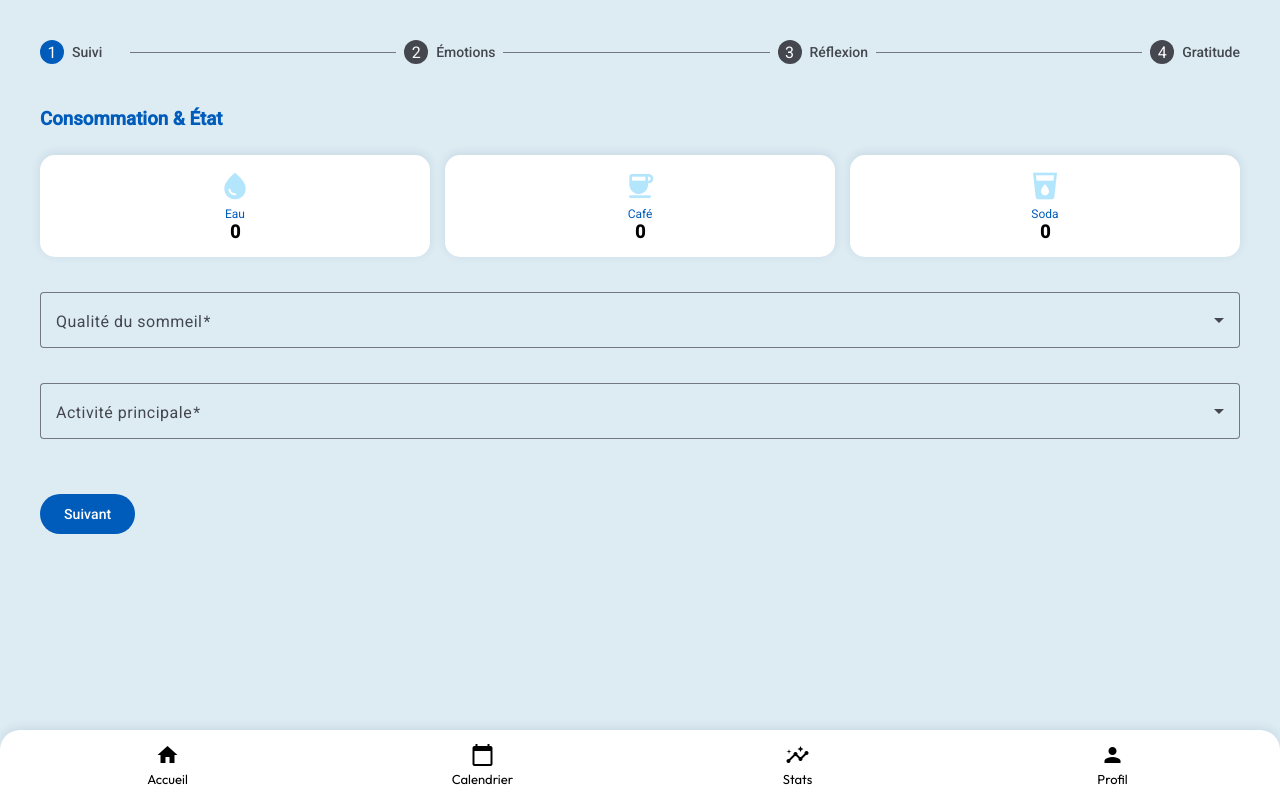
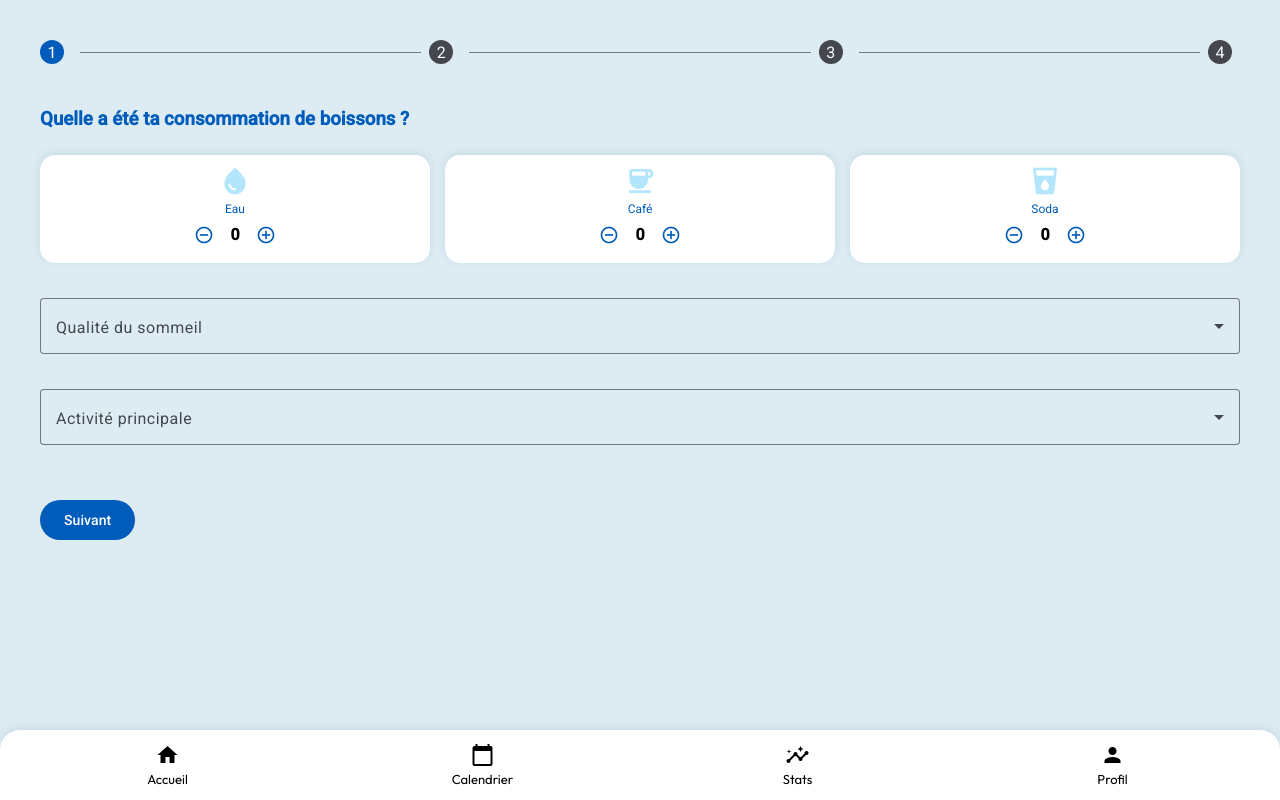
Before and after one commit to Helenepagniez/Pigloo-Care, an Angular app: page /journal in a window 1280 px wide. Built offline with nearby package versions, Linux system fonts and the light colour scheme.

Commit message:
journal formulaire

```diff
--- a/src/app/pages/home/home.html
+++ b/src/app/pages/home/home.html
@@ -13,7 +13,7 @@
     } @else {
     <div class="completed-badge">
       <mat-icon>check_circle</mat-icon>
-        <p>Félicitations, vous êtes à jour</p>
+      <p>Félicitations, tu es à jour</p>
     </div>
     }
   </div>
--- a/src/app/pages/journal/journal.html
+++ b/src/app/pages/journal/journal.html
@@ -4,23 +4,47 @@
     <mat-step [stepControl]="step1Form">
       <form [formGroup]="step1Form" class="step-content">
         <ng-template matStepLabel>Suivi</ng-template>
-        <h3>Consommation & État</h3>
+        <h3>Quelle a été ta consommation de boissons ?</h3>
 
         <div class="tracking-grid">
-          <div class="tracker" (click)="increment('water')">
+          <div class="tracker">
             <mat-icon>water_drop</mat-icon>
             <span>Eau</span>
-            <span class="count">{{ step1Form.get('water')?.value }}</span>
+            <div class="counter-actions">
+              <button type="button" mat-icon-button (click)="decrement('water')">
+                <mat-icon>remove_circle_outline</mat-icon>
+              </button>
+              <span class="count">{{ step1Form.get('water')?.value }}</span>
+              <button type="button" mat-icon-button (click)="increment('water')">
+                <mat-icon>add_circle_outline</mat-icon>
+              </button>
+            </div>
           </div>
-          <div class="tracker" (click)="increment('coffee')">
+          <div class="tracker">
             <mat-icon>coffee</mat-icon>
             <span>Café</span>
-            <span class="count">{{ step1Form.get('coffee')?.value }}</span>
+            <div class="counter-actions">
+              <button type="button" mat-icon-button (click)="decrement('coffee')">
+                <mat-icon>remove_circle_outline</mat-icon>
+              </button>
+              <span class="count">{{ step1Form.get('coffee')?.value }}</span>
+              <button type="button" mat-icon-button (click)="increment('coffee')">
+                <mat-icon>add_circle_outline</mat-icon>
+              </button>
+            </div>
           </div>
-          <div class="tracker" (click)="increment('soda')">
+          <div class="tracker">
             <mat-icon>local_drink</mat-icon>
             <span>Soda</span>
-            <span class="count">{{ step1Form.get('soda')?.value }}</span>
+            <div class="counter-actions">
+              <button type="button" mat-icon-button (click)="decrement('soda')">
+                <mat-icon>remove_circle_outline</mat-icon>
+              </button>
+              <span class="count">{{ step1Form.get('soda')?.value }}</span>
+              <button type="button" mat-icon-button (click)="increment('soda')">
+                <mat-icon>add_circle_outline</mat-icon>
+              </button>
+            </div>
           </div>
         </div>
 
--- a/src/app/pages/journal/journal.scss
+++ b/src/app/pages/journal/journal.scss
@@ -27,15 +27,10 @@
   flex-direction: column;
   align-items: center;
   background: var(--navbar-bg);
-  padding: 15px;
+  padding: 10px;
   border-radius: 15px;
   box-shadow: var(--shadow);
-  cursor: pointer;
   transition: all 0.2s;
-
-  &:active {
-    transform: scale(0.95);
-  }
 
   mat-icon {
     font-size: 32px;
@@ -48,12 +43,38 @@
   span {
     font-size: 12px;
     color: var(--text-muted);
+    margin-bottom: 5px;
   }
 
-  .count {
-    font-size: 18px;
-    font-weight: bold;
-    color: var(--text-color);
+  .counter-actions {
+    display: flex;
+    align-items: center;
+    justify-content: center;
+    gap: 5px;
+    width: 100%;
+
+    button {
+      width: 32px;
+      height: 32px;
+      line-height: 32px;
+      padding: 0;
+
+      mat-icon {
+        font-size: 20px;
+        height: 20px;
+        width: 20px;
+        margin-bottom: 0;
+        color: var(--text-color-blue);
+      }
+    }
+
+    .count {
+      font-size: 16px;
+      font-weight: bold;
+      color: var(--text-color);
+      min-width: 20px;
+      text-align: center;
+    }
   }
 }
 
@@ -125,3 +146,19 @@
     color: var(--text-color);
   }
 }
+
+// Custom Stepper Styling
+::ng-deep {
+  .mat-stepper-horizontal {
+    .mat-step-header {
+      .mat-step-label {
+        display: none !important;
+      }
+      &.mat-step-header-selected {
+        .mat-step-label {
+          display: block !important;
+        }
+      }
+    }
+  }
+}
--- a/src/app/pages/journal/journal.ts
+++ b/src/app/pages/journal/journal.ts
@@ -50,30 +50,30 @@ export class Journal implements OnInit {
       water: [0],
       coffee: [0],
       soda: [0],
-      sleepQuality: ['', Validators.required],
-      mainActivity: ['', Validators.required]
+      sleepQuality: [''],
+      mainActivity: ['']
     });
 
     this.step2Form = this.fb.group({
       moodEmoji: ['', Validators.required],
       emotions: [[]],
-      cried: ['', Validators.required]
+      cried: ['']
     });
 
     this.step3Form = this.fb.group({
-      pos1: ['', Validators.required],
-      pos2: ['', Validators.required],
-      pos3: ['', Validators.required],
-      neg1: ['', Validators.required],
-      neg2: ['', Validators.required],
-      neg3: ['', Validators.required],
-      toImprove: ['', Validators.required]
+      pos1: [''],
+      pos2: [''],
+      pos3: [''],
+      neg1: [''],
+      neg2: [''],
+      neg3: [''],
+      toImprove: ['']
     });
 
     this.step4Form = this.fb.group({
-      gratitude: ['', Validators.required],
-      selfMoment: ['', Validators.required],
-      pride: ['', Validators.required]
+      gratitude: [''],
+      selfMoment: [''],
+      pride: ['']
     });
   }
 
@@ -119,6 +119,13 @@ export class Journal implements OnInit {
     this.step1Form.get(field)?.setValue(current + 1);
   }
 
+  decrement(field: string) {
+    const current = this.step1Form.get(field)?.value || 0;
+    if (current > 0) {
+      this.step1Form.get(field)?.setValue(current - 1);
+    }
+  }
+
   toggleEmotion(emotion: string) {
     const current = this.step2Form.get('emotions')?.value as string[];
     if (current.includes(emotion)) {
```
Lines whose indentation alone changed are shown as unchanged.
